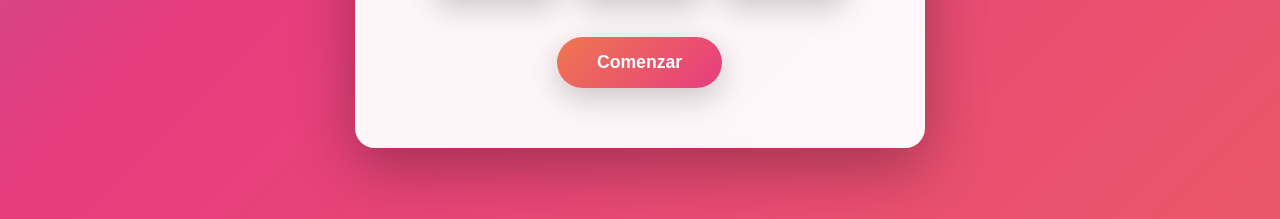
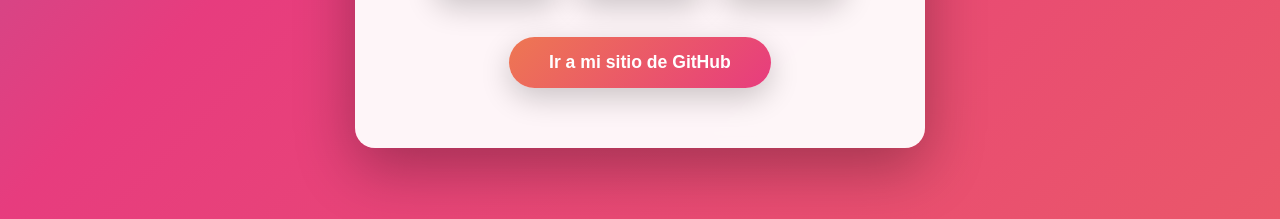
Before and after one commit to raulgmatey/hello-world, a plain HTML site: page index.html in a window 1280 px wide. Shown: the part 581-800 px from the top of the page. Drawn offline with Linux system fonts and the light colour scheme.

Commit message:
Update CTA button to link to GitHub profile

```diff
--- a/index.html
+++ b/index.html
@@ -220,7 +220,7 @@
                 </div>
             </div>
 
-            <button class="cta-button">Comenzar</button>
+            <button class="cta-button" onclick="window.location.href='https://github.com/raulgmatey'">Ir a mi sitio de GitHub</button>
         </div>
     </div>
 </body>
```
